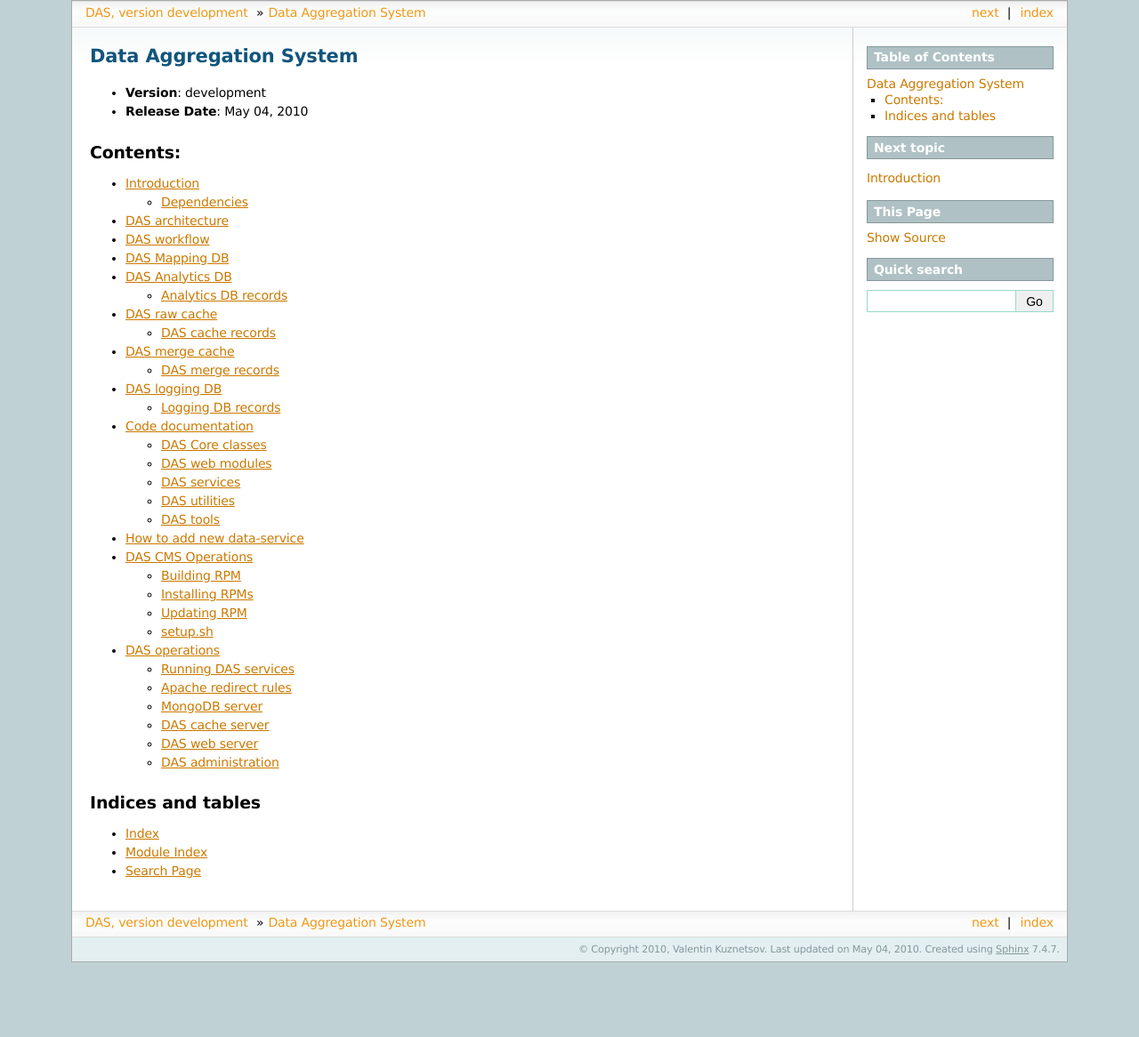
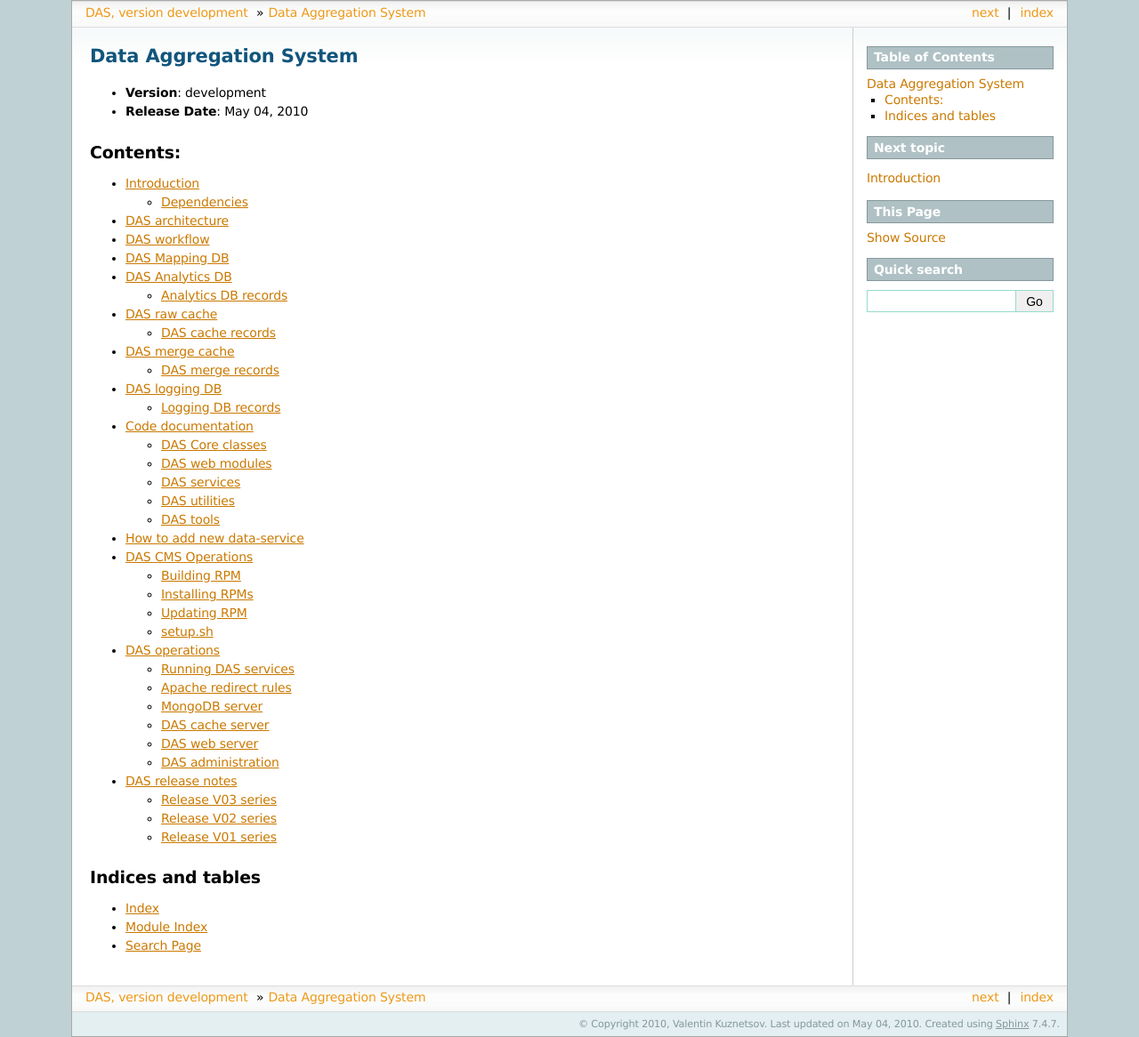
Before and after one commit to dmwm/DAS, a Sphinx documentation site: the page built from doc/sphinx/index.rst, in a window 1280 px wide. Shown: the whole page at 89% size. Built offline with Sphinx 7.4.7, drawn with Linux system fonts in a browser that asks for light colours; before the commit the page ends 1082 px from its top, so only the background shows below that; part of the change alters nothing that is shown.

Commit message:
Added changelog
git-svn-id: svn+ssh://svn.cern.ch/reps/CMSDMWM/DAS/trunk@802 4525493e-7705-40b1-a816-d608a930855b

```diff
--- /dev/null
+++ b/doc/sphinx/changelog.rst
@@ -0,0 +1,55 @@
+DAS release notes
+=================
+
+Release V03 series
+------------------
+
+Major change in this release was a separation of DAS cache into
+independent cache and merge DB collection. The das.cache collection
+stores *raw* API results, while das.merge keeps only merged records.
+
+- V03_00_04
+
+  - minor changes to documentation structure
+
+- V03_00_03
+
+  - added DAS doc server
+  - added sphinx support as primary DAS documentation system
+
+- V03_00_02
+
+  - work on DAS cli tools
+
+- V03_00_01
+
+  - bug fixes
+
+- V03_00_00
+
+  - separate DAS cache into das.cache and das.merge collections
+
+
+Release V02 series
+------------------
+
+This release series is based on MongoDB. After a long evaluation of
+different technologies, we made a choice in favor of MongoDB.
+
+- added support for map/reduce
+- switch to pipes syntax in QL for aggregation function support
+- switch DAS QL to free keyword based syntax
+
+Release V01 series
+------------------
+
+Evalutaion series. During this release cycle we played with
+the following technologies:
+
+- Memcached
+- CouchDB
+- custom file-based cache
+
+At that time DAS QL was based on DBS-QL syntax.
+During this release series we added DAS cache/web servers;
+made CLI interface.
--- a/doc/sphinx/conf.py
+++ b/doc/sphinx/conf.py
@@ -22,7 +22,7 @@ import sys, os
 
 # Add any Sphinx extension module names here, as strings. They can be extensions
 # coming with Sphinx (named 'sphinx.ext.*') or your custom ones.
-extensions = ['sphinx.ext.autodoc', 'sphinx.ext.doctest', 'sphinx.ext.intersphinx', 'sphinx.ext.todo', 'sphinx.ext.ifconfig']
+extensions = ['sphinx.ext.autodoc', 'sphinx.ext.doctest', 'sphinx.ext.intersphinx', 'sphinx.ext.todo', 'sphinx.ext.ifconfig', 'sphinx.ext.inheritance_diagram']
 
 # Add any paths that contain templates here, relative to this directory.
 templates_path = ['_templates']
--- a/doc/sphinx/index.rst
+++ b/doc/sphinx/index.rst
@@ -27,6 +27,7 @@ Contents:
    new_service
    cms_operations
    das_operations
+   changelog
 
 Indices and tables
 ------------------
```
